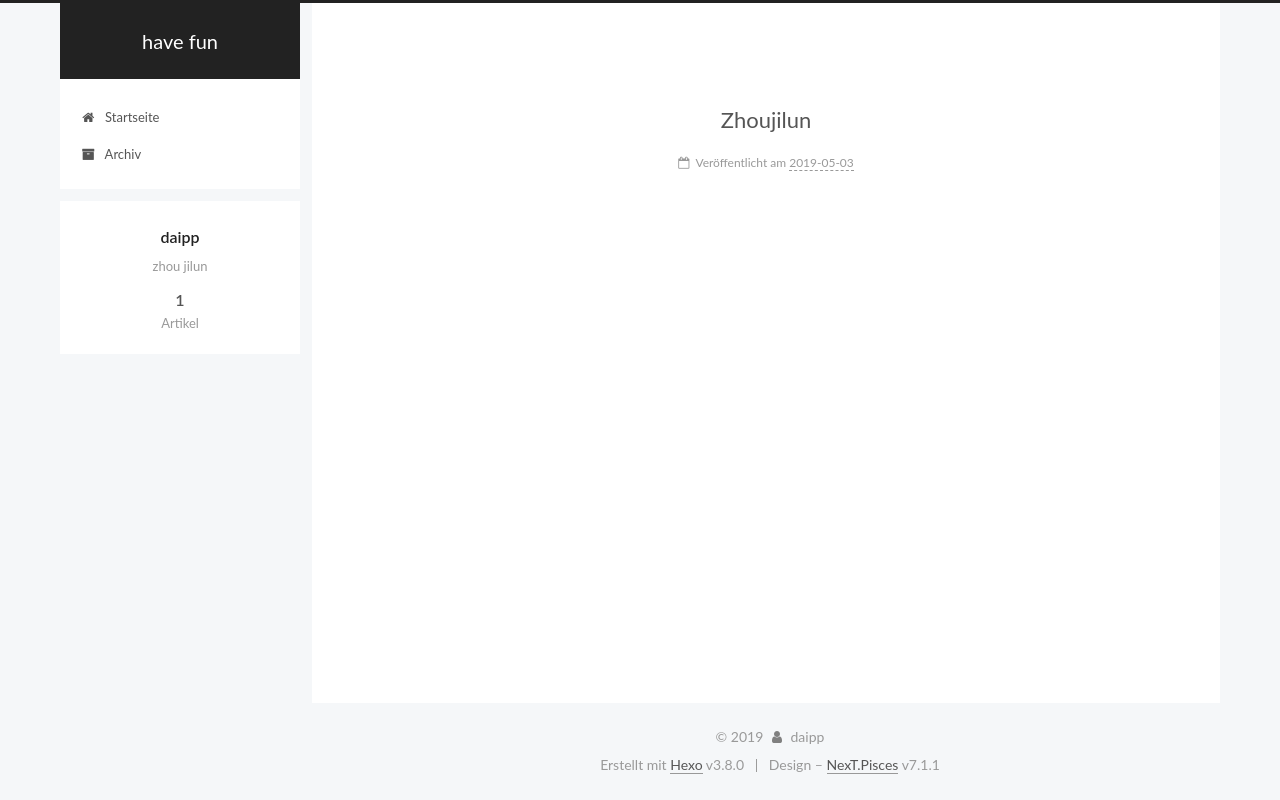
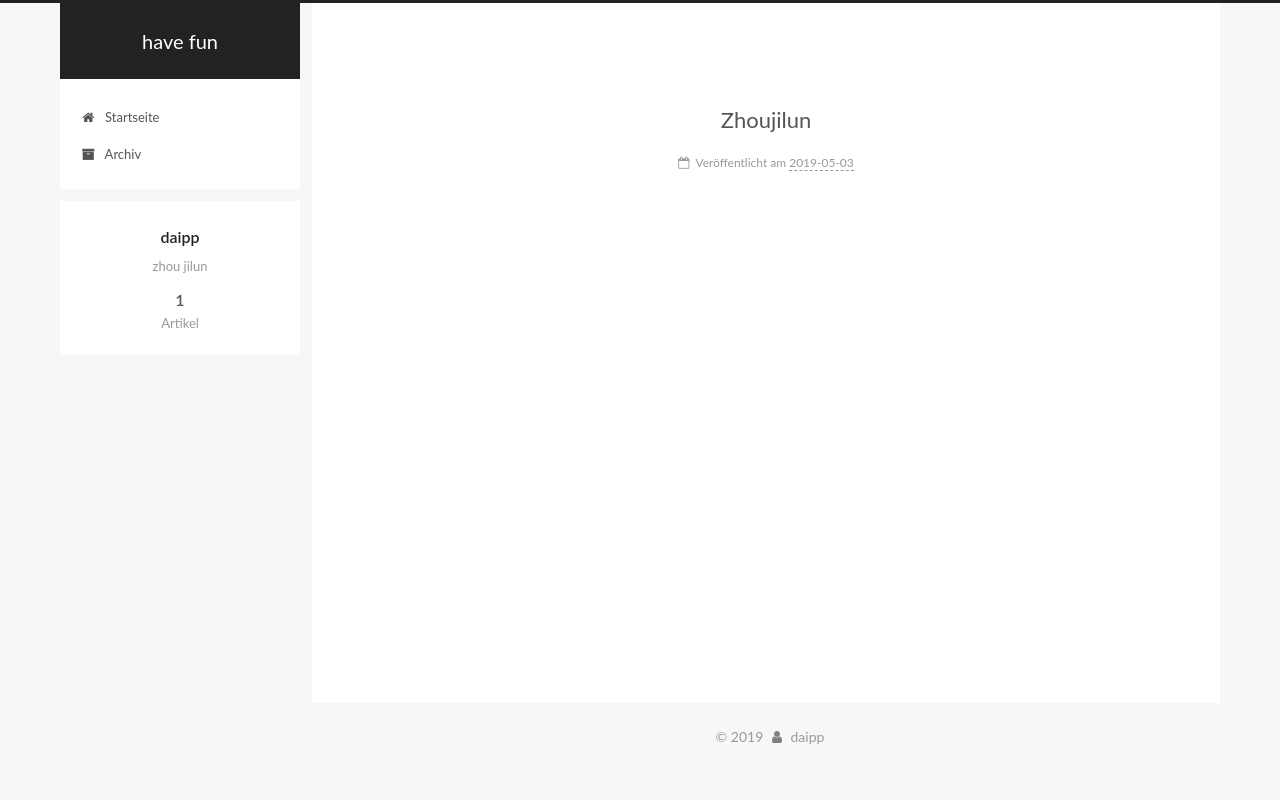
Before and after one commit to dtepp/Blog, a plain HTML site: page 2019/05/03/Zhoujilun/index.html in a window 1280 px wide. Drawn offline with Linux system fonts and the light colour scheme.

Commit message:
Site updated: 2019-05-03 17:46:33

```diff
--- a/2019/05/03/Zhoujilun/index.html
+++ b/2019/05/03/Zhoujilun/index.html
@@ -507,15 +507,9 @@
 </div>
 
 
-  <div class="powered-by">Erstellt mit  <a href="https://hexo.io" class="theme-link" rel="noopener" target="_blank">Hexo</a> v3.8.0</div>
 
 
 
-  <span class="post-meta-divider">|</span>
-
-
-
-  <div class="theme-info">Design – <a href="https://theme-next.org" class="theme-link" rel="noopener" target="_blank">NexT.Pisces</a> v7.1.1</div>
 
 
 
--- a/css/main.css
+++ b/css/main.css
@@ -1765,7 +1765,7 @@ pre .javascript .function {
   width: 4px;
   height: 4px;
   border-radius: 50%;
-  background: #f244ff;
+  background: #553bfa;
 }
 .feed-link,
 .chat {
```
Also changed, not shown: archives/2019/05/index.html (+0 -6 lines), archives/2019/index.html (+0 -6 lines), archives/index.html (+0 -6 lines), index.html (+0 -6 lines).
